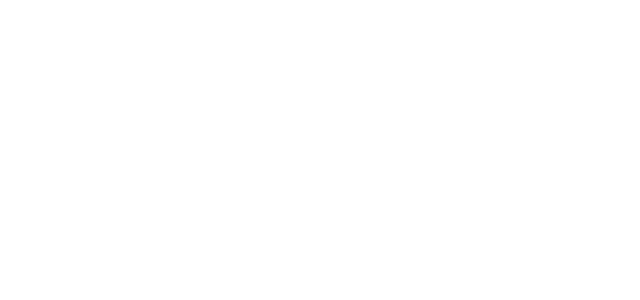
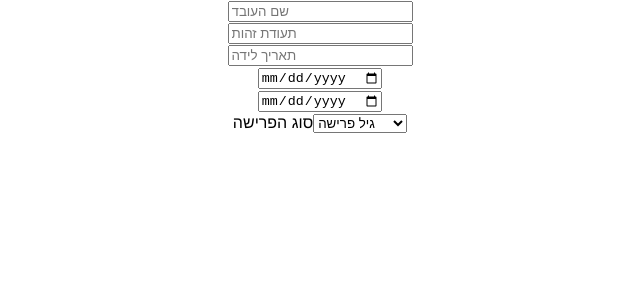
Before and after one commit to miriamYom/RetirementSimulator, a React (Create React App) app in the folder client/: page /GeneralData in a window 1280 px wide. Before the commit this address had no page. Shown: the top 300 px of the page, without its empty margins (320-960 px from the left). Built offline with nearby package versions, Linux system fonts and the light colour scheme.

Commit message:
את חמודה מאוד

```diff
--- a/client/src/App.js
+++ b/client/src/App.js
@@ -7,6 +7,7 @@
 import BudgetPensin from './RetirementSimulator/UserSee/BudgetPension';
 import AccrualPension from './RetirementSimulator/UserSee/AccrualPension';
 import BudgetPensionForSeniorSalary from './RetirementSimulator/UserSee/BudgetPensionForSeniorSalary';
+import GeneralData from './RetirementSimulator/UserSee/GeneralData';
 
 
 function App() {
@@ -15,13 +16,14 @@
      <BrowserRouter>
      {/* <Api></Api> */}
      {/* <CreateEmployee></CreateEmployee> */}
+
         <Routes>
         <Route exact path="/" element={<LoginPage></LoginPage>}/>
          <Route exact path="ScreenOne" element={<ScreenOne></ScreenOne>}></Route>
          <Route exact path='BudgetPensin' element = {<BudgetPensin></BudgetPensin>}></Route>
          <Route exact path='AccrualPension' element = {<AccrualPension></AccrualPension>}></Route>
          <Route exact path='BudgetPensionForSeniorSalary' element = {<BudgetPensionForSeniorSalary></BudgetPensionForSeniorSalary>}></Route>
-
+         <Route exact path='GeneralData' element = {<GeneralData></GeneralData>}></Route>
          </Routes>
       </BrowserRouter>
 
--- a/client/src/RetirementSimulator/UserSee/GeneralData.js
+++ b/client/src/RetirementSimulator/UserSee/GeneralData.js
@@ -1,14 +1,32 @@
-import { useState } from "react";
-import {useForm} from "react-hook-form"
+import { useForm } from "react-hook-form"
 
-function GeneralData(){
-    const [name, setName] = useState("");
+function GeneralData() {
     const { register, handleSubmit } = useForm();
 
-    return(
+    return (
 
         <>
-        <label>שם העובד</label>
+            <center>
+                <input name="name" {...register('name')} placeholder="שם העובד"></input>
+                <br></br>
+                <input name="id" {...register('id')} placeholder="תעודת זהות"></input>
+                <br></br>
+                <input name="birthDate" {...register('birthDate')} placeholder="תאריך לידה"></input>
+                <br></br>
+                <input name="startWorkDate" {...register('startWorkDate')} placeholder="תאריך תחילת עבודה" type="date"></input>
+                <br></br>
+                <input name="retirementDate" {...register('retirementDate')} placeholder="תאריך פרישה צפוי" type="date"></input>
+                <br></br>
+                <label>סוג הפרישה</label>
+                <select name="reason" {...register("reason")}>
+                    <option value="retirementAge">גיל פרישה</option>
+                    <option value="resignation">התפטרות</option>
+                    <option value="dismissal">פיטורין</option>
+                    <option value="retirementForHealthReasons">סיבה רפואית</option>
+                    <option value="death">מוות</option>
+                </select>
+                <br></br>
+            </center>
         </>
     )
 }
```
